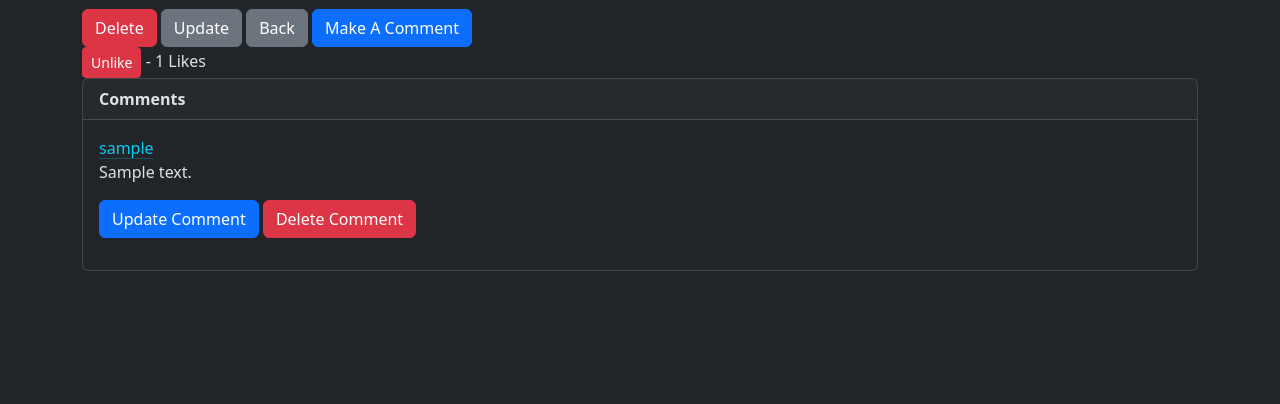
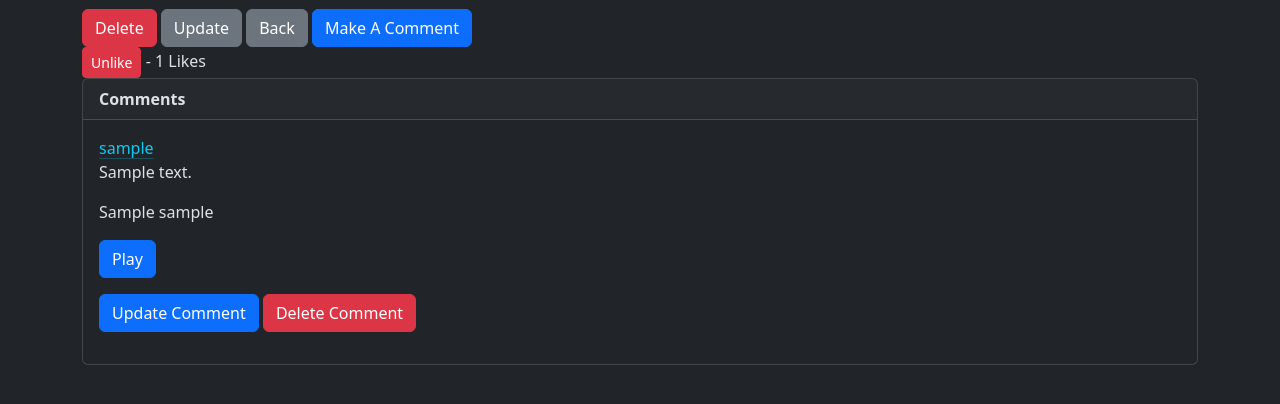
Before and after one commit to chrispugliese/SampleShare, a Django app: page /user_post/1 in a window 1280 px wide. Shown: the part 242-646 px from the top of the page. Run offline with Django 5.2, Linux system fonts and the light colour scheme; a user stored in the database is signed in; tables that the repository leaves empty hold one stand-in row (values such as "Sample post").

Commit message:
post and comments redirects completed
posts and comments redirects to the current post that the user is on

```diff
--- a/website/templates/userPost.html
+++ b/website/templates/userPost.html
@@ -1,4 +1,5 @@
 {% extends 'base.html' %}
+{% load static %}
 {% block content %}
 <br/>
 
@@ -48,7 +49,12 @@
     {% for comment in comments %}
     <a href ="{% url 'profile' comment.userProfile.user.username %}" class = "link-info link-offset-2 link-underline-opacity-25 link-underline-opacity-100-hover">{{ comment.userProfile.user.username }} </a>
         <p> {{ comment.commentMessage }}</p>
+        <p>{{ comment.samples.sampleName }}
 
+            <div class="player-container">
+                <button onclick="playPause('{{ comment.samples.audioFile.url }}')" id="playBtn" class="btn btn-primary"> Play </button>
+              </div>
+        </p>
         <p>
         {% if user.userprofile.id == comment.userProfile.id %}
         <a href="{% url 'update_comment' comment.id %}" class="btn btn-primary">Update Comment</a>
@@ -59,4 +65,6 @@
     {% endfor %}
     {% endif %}
 <!-- ----------------------- -->
+<script src="https://cdnjs.cloudflare.com/ajax/libs/howler/2.2.3/howler.min.js"></script>
+<script src="{% static 'js/sample_player.js' %}"></script>
 {% endblock %}
--- a/website/views.py
+++ b/website/views.py
@@ -366,7 +366,7 @@ def update_post(request, pk):
             if form.is_valid():
                 add_post = form.save()
                 messages.success(request, "Post Updated...")
-                return redirect("home")
+                return redirect("user_post", current_post.id)
         return render(request, "update_post.html", {"form": form})
     else:
         messages.success(request, "Your Must Be Logged In...")
@@ -392,7 +392,7 @@ def like_view(request, pk):
     else:
         post.likes.add(request.user)
         liked = True
-    return redirect('home')
+    return redirect('user_post',post.id)
 # --------------------------------------------------------------------#
 
 def edit_profile(request):
```
